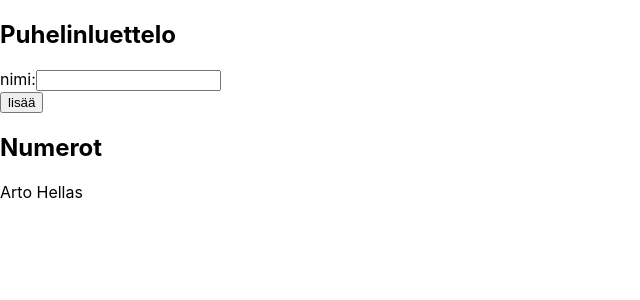
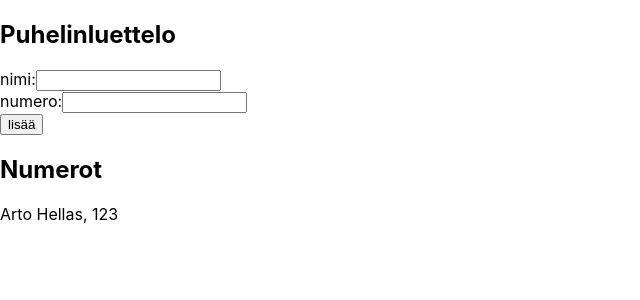
Before and after one commit to juhoaj/fullstack, a React (Create React App) app in the folder osa_2/puhelinluettelo/: page / in a window 1280 px wide. Shown: the top 300 px of the page, without its empty margins (0-640 px from the left). Built offline with nearby package versions, Linux system fonts and the light colour scheme.

Commit message:
2.8 tehty

```diff
--- a/osa_2/puhelinluettelo/src/App.js
+++ b/osa_2/puhelinluettelo/src/App.js
@@ -3,20 +3,29 @@
 const App = () => {
     const [persons, setPersons] = useState([
         { name: 'Arto Hellas',
-         id: 1
+          number: '123',
+          id: 1
         }
     ])
     const [newName, setNewName] = useState('')
 
-    const handlePersonChange = (event) => {
-        console.log(event.target.value)
+    const [newNumber, setNewNumber] = useState('')
+
+    const handleNameChange = (event) => {
+        // console.log(event.target.value)
         setNewName(event.target.value)
+    }
+
+    const handleNumberChange = (event) => {
+        // console.log(event.target.value)
+        setNewNumber(event.target.value)
     }
 
     const addPerson = (event) => {
         event.preventDefault()
         const personObject = {
             name: newName,
+            number: newNumber,
             id: persons.length + 1,
         }
 
@@ -33,8 +42,8 @@
             ? window.alert(`${newName} on jo luettelossa`)
             : setPersons(persons.concat(personObject))
 
-
         setNewName('')
+        setNewNumber('')
     }
 
     return (
@@ -42,10 +51,16 @@
             <h2>Puhelinluettelo</h2>
             <form onSubmit={addPerson}>
                 <div>
-                    nimi:
+                    <label>nimi:</label>
                     <input
                         value={newName}
-                        onChange={handlePersonChange}
+                        onChange={handleNameChange}
+                    />
+                    <br/>
+                    <label>numero:</label>
+                    <input
+                        value={newNumber}
+                        onChange={handleNumberChange}
                     />
                 </div>
                 <div>
@@ -68,7 +83,7 @@
 
 const Person  = ({ person }) => (
     <p>
-        {person.name}
+        {person.name}, {person.number}
     </p>
 )
 
```
